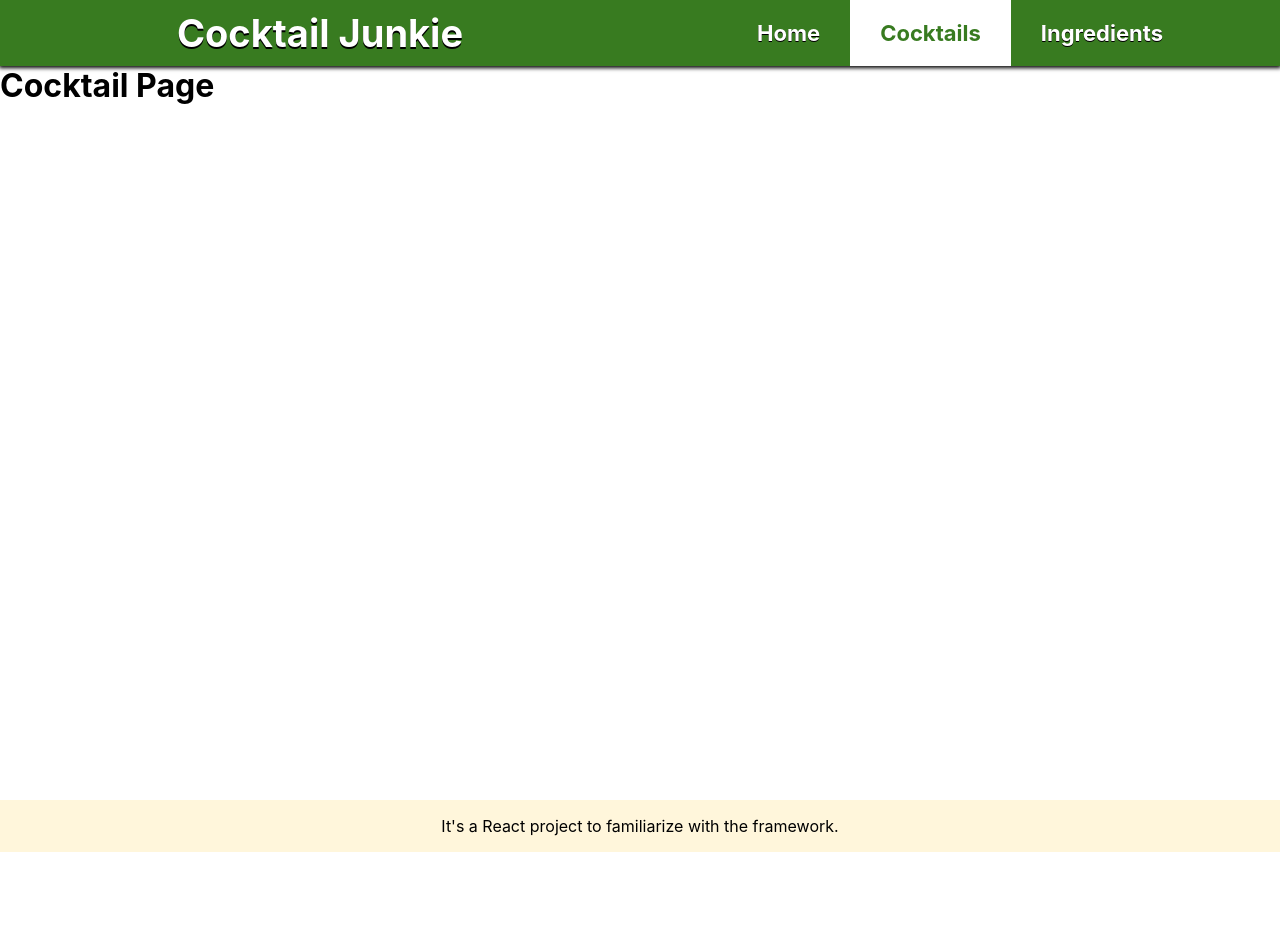
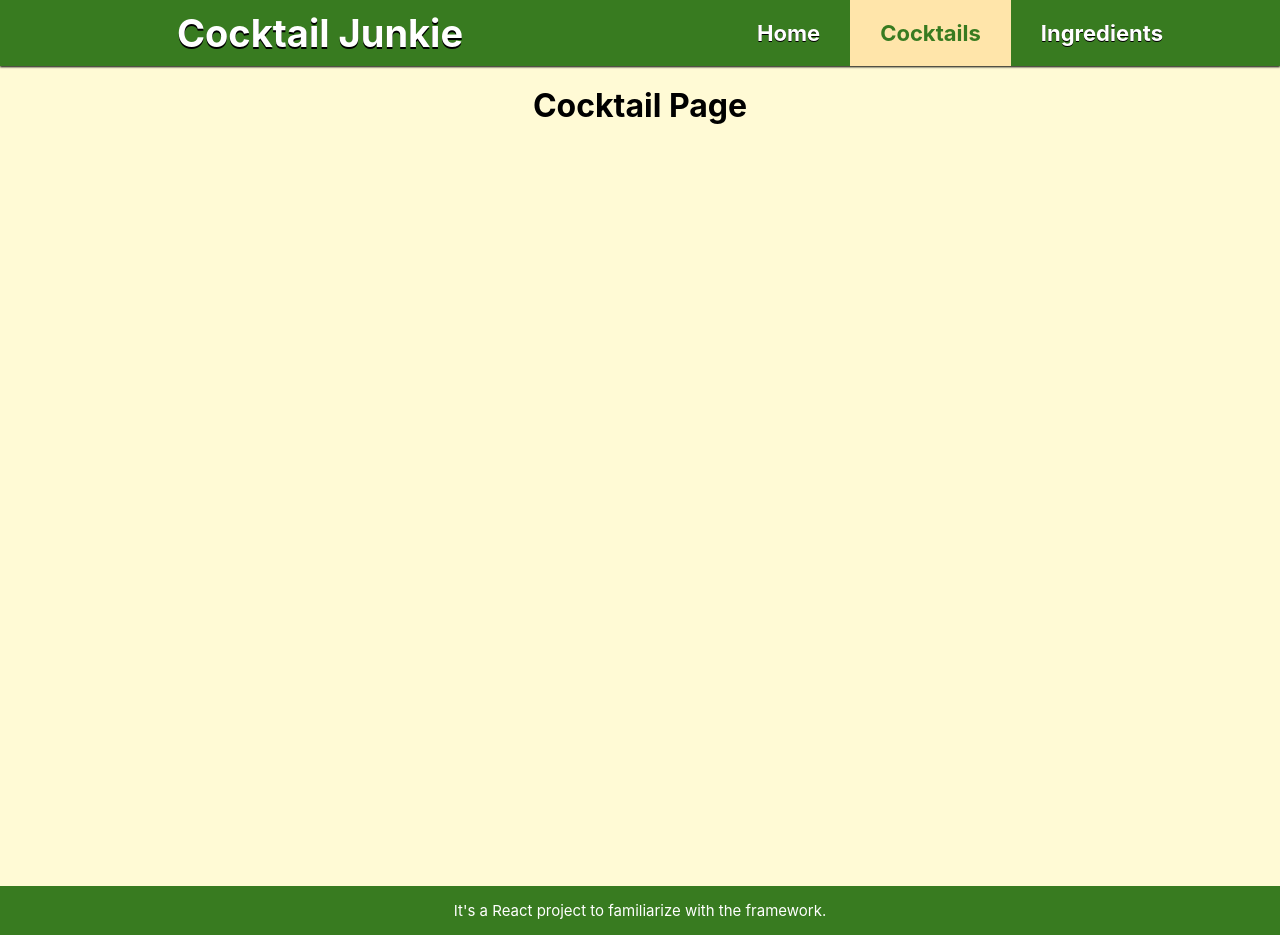
Before and after one commit to VasilisG/Cocktail-Search, a React (Create React App) app: page /cocktails in a window 1280 px wide. Before the commit the page ends 852 px from the top, so only its background shows below. Built offline with nearby package versions, Linux system fonts and the light colour scheme.

Commit message:
Loaded API data, need to fix state and footer.

```diff
--- a/src/App.css
+++ b/src/App.css
@@ -41,11 +41,20 @@ h1 {
   margin: 0;
 }
 
+main {
+  margin: 0px 50px;
+  min-height: 100vh;
+}
+
 header {
   display: flex;
   background-color: #387b20;
   color: #fff;
-  box-shadow: 0px 1px 4px 1px #000;
+  box-shadow: 0px 1px 2px 0px #000;
+}
+
+#root {
+  background-color: #fffad5;
 }
 
 .title-container, .navigation-container {
@@ -60,6 +69,7 @@ header {
   text-shadow: 0px 2px #000;
   height: 100%;
   padding: 10px 0px;
+  box-sizing: border-box;
   font-size: 38px;
 }
 
@@ -104,15 +114,58 @@ header {
 }
 
 .active-nav-item {
-  background-color: #fff;
+  background-color: #ffe5aa !important;
   color: #387b20 !important;
   text-shadow: none !important;
 }
 
 footer {
-  position: absolute;
-  top: 100%;
+  /* position: absolute;
+  top: 100%; */
   text-align: center;
-  background-color: #fff6db;
-  width: 100%;;
+  background-color: #387b20;
+  color: #fff;
+  width: 100%;
 }
+
+.copyright {
+  margin: 0;
+  padding: 15px;
+  font-size: 15px;
+}
+
+.page-title {
+  text-align: center;
+  margin: 20px 0px 25px 0px;
+}
+
+.ingredient-list {
+  display: grid;
+  grid-template-columns: repeat(3, auto);
+  grid-column-gap: 50px;
+  grid-row-gap: 20px;
+  width: 80%;
+  margin: auto;
+  margin-bottom: 50px;
+}
+
+.ingredient-item {
+  text-align: center;
+  padding: 30px;
+  background-color: #bfbfbf;
+  font-weight: bold;
+  letter-spacing: 0.7px;
+  box-shadow: 0px 0px 1px 0px #000;
+  cursor: pointer;
+  user-select: none;
+  transition: 0.2s ease;
+}
+
+.ingredient-item:hover {
+  background-color:#e8e8e8;
+}
+
+.ingredient-item:active {
+  background-color: #fff;
+  box-shadow: 0px 0px 1px 0px #000;
+}
--- a/src/Footer.js
+++ b/src/Footer.js
@@ -4,7 +4,7 @@ class Footer extends Component {
     render(){
         return (
             <footer>
-                <p class="copyright">
+                <p className="copyright">
                     It's a React project to familiarize with the framework.
                 </p>
             </footer>
--- a/src/Pages/Cocktail.js
+++ b/src/Pages/Cocktail.js
@@ -4,7 +4,7 @@ class Cocktail extends Component {
     render(){
         return (
             <main>
-                <h1>Cocktail Page</h1>
+                <h1 className="page-title">Cocktail Page</h1>
             </main>
         );
     }
--- a/src/Pages/Home.js
+++ b/src/Pages/Home.js
@@ -4,7 +4,7 @@ class Home extends Component {
     render() {
         return (
             <main>
-                <h1>Find the cocktail that fits you.</h1>
+                <h1 className="page-title">Find the cocktail that fits you.</h1>
             </main>
         );
     }
--- a/src/Pages/Ingredient.js
+++ b/src/Pages/Ingredient.js
@@ -1,10 +1,39 @@
 import React, {Component} from 'react';
 
 class Ingredient extends Component {
+
+    constructor(){
+        super();
+        this.state = {
+            'url' : 'https://www.thecocktaildb.com/api/json/v1/1/list.php?i=list',
+            'ingredients' : []
+        };
+    }
+
+    componentDidMount() {
+        var url = this.state['url'];
+        if(!this.state['ingredients'].length){
+            fetch(url)
+            .then(response => response.json())
+            .then(data => {
+                var result = data['drinks'];
+                this.setState({'ingredients' : result});
+            });
+        }
+    }
+
+    ingredientsItems() {
+        var ingredients = [...this.state['ingredients']];
+        return ingredients.map(elem => <div className="ingredient-item" key={elem['strIngredient1']}>{elem['strIngredient1']}</div>);
+    }
+
     render(){
         return (
             <main>
-                <h1>Ingredient</h1>
+                <h1 className="page-title">Ingredients</h1>
+                <div className="ingredient-list">
+                    {this.ingredientsItems()}
+                </div>
             </main>
         );
     }
```
Also changed, not shown: 1 other file (tests, documents, lock files or other folders).
